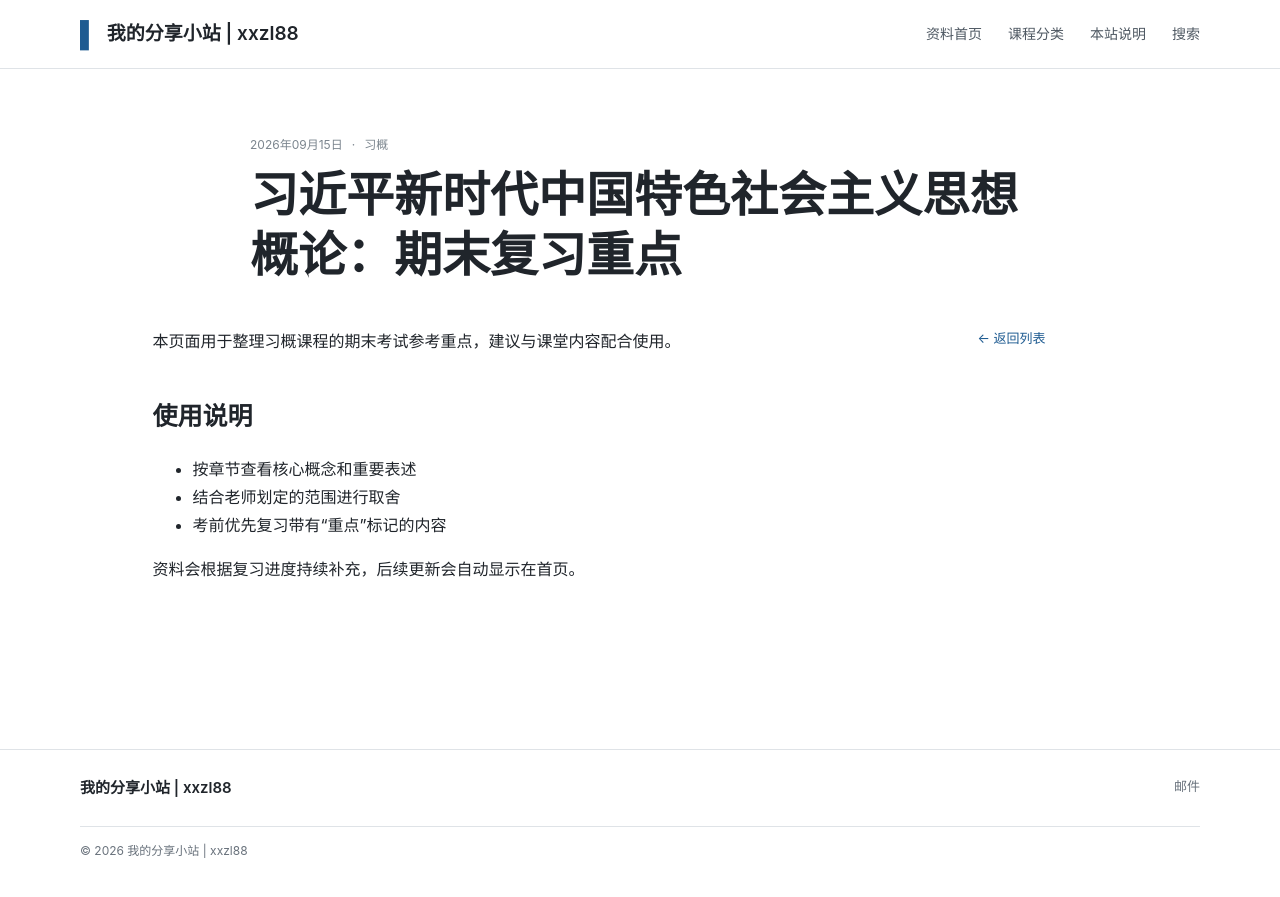
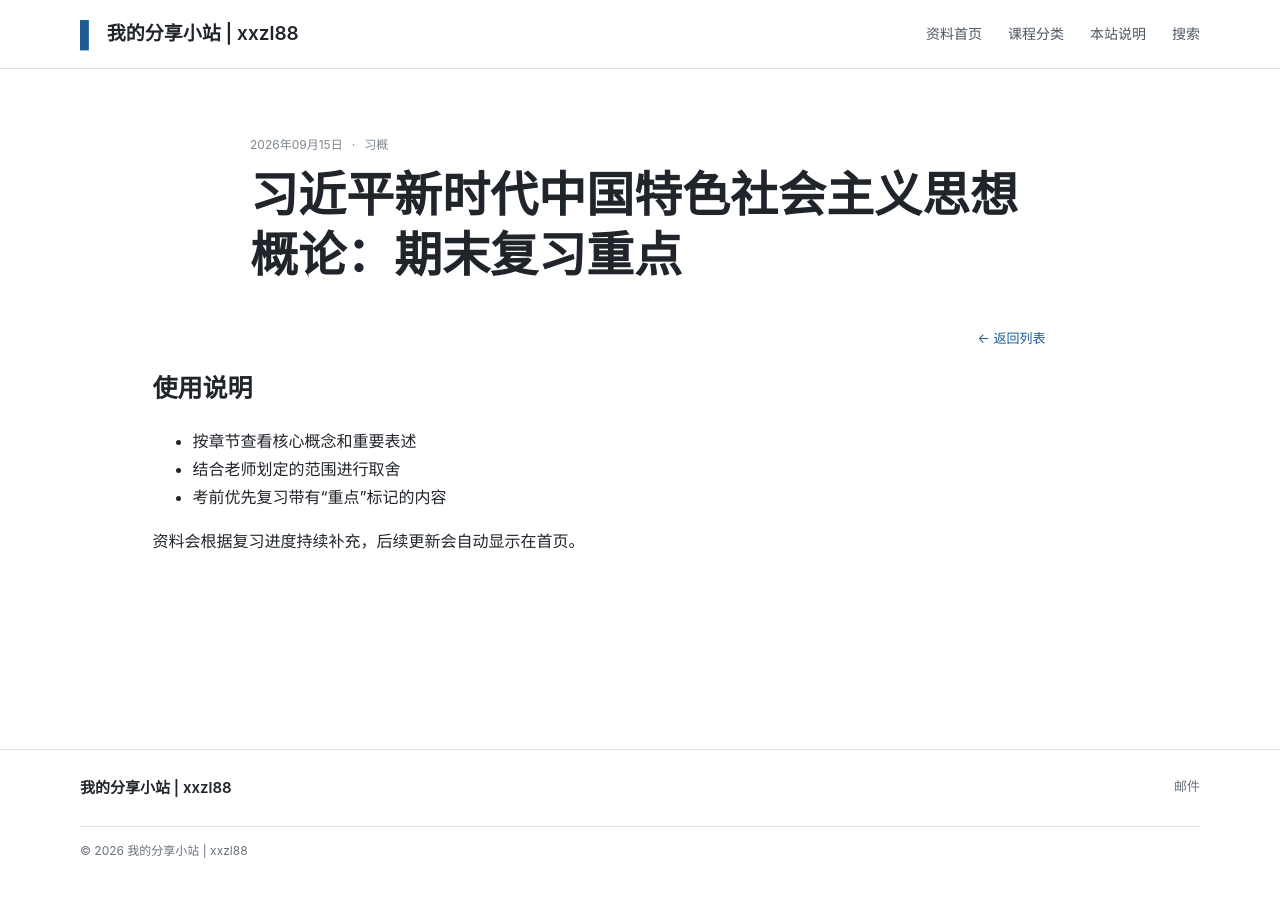
Before and after one commit to xxzl88/csu, a Jekyll site: the page built from _posts/2026-09-17-markdown-writing.md, in a window 1280 px wide. Shown: the top 897 px of the page. Built offline with Jekyll 4.4.1, drawn with Linux system fonts in a browser that asks for light colours.

Commit message:
Update 2026-09-17-markdown-writing.md

```diff
--- a/_posts/2026-09-17-markdown-writing.md
+++ b/_posts/2026-09-17-markdown-writing.md
@@ -1,14 +1,11 @@
 ---
 layout: post
 title: "习近平新时代中国特色社会主义思想概论：期末复习重点"
-description: "按章节整理习概课程复习重点，便于考前快速查阅。"
+description:
 date: 2026-09-15 10:00:00 +0800
 categories: [习概]
 tags: [期末复习, 章节重点]
 ---
-
-本页面用于整理习概课程的期末考试参考重点，建议与课堂内容配合使用。
-
 <!--more-->
 
 ## 使用说明
```
